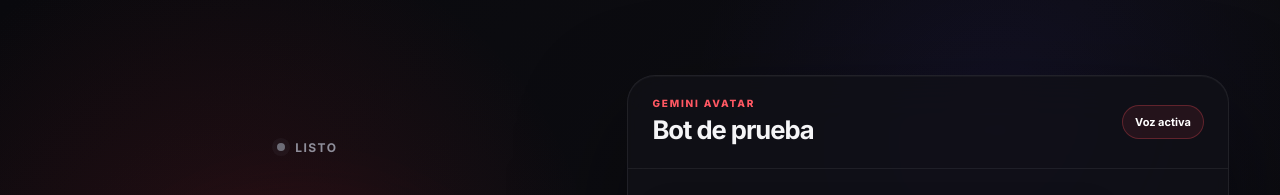
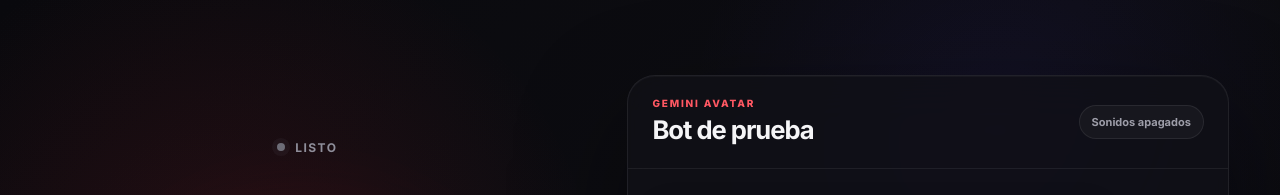
Before and after one commit to Ashrahx/Kibo, a React (Vite) app: page / in a window 1280 px wide. Shown: the top 195 px of the page. Built offline with nearby package versions, Linux system fonts and the light colour scheme.

Commit message:
Replace TTS controls with nonverbal sounds

```diff
--- a/src/components/ChatPanel.tsx
+++ b/src/components/ChatPanel.tsx
@@ -4,11 +4,11 @@ import type { AvatarEmotion, ChatMessage } from '../types';
 interface ChatPanelProps {
   messages: ChatMessage[];
   busy: boolean;
-  voiceEnabled: boolean;
+  soundEnabled: boolean;
   speechSupported: boolean;
   listening: boolean;
   onSend: (text: string) => Promise<void>;
-  onToggleVoice: () => void;
+  onToggleSound: () => void;
   onToggleListening: () => void;
   onDemoEmotion: (emotion: AvatarEmotion) => void;
 }
@@ -18,11 +18,11 @@ const demoEmotions: AvatarEmotion[] = ['happy', 'excited', 'thinking', 'confused
 export function ChatPanel({
   messages,
   busy,
-  voiceEnabled,
+  soundEnabled,
   speechSupported,
   listening,
   onSend,
-  onToggleVoice,
+  onToggleSound,
   onToggleListening,
   onDemoEmotion,
 }: ChatPanelProps) {
@@ -56,8 +56,8 @@ export function ChatPanel({
           <h1>Bot de prueba</h1>
         </div>
         <div className="header-actions">
-          <button className={`mini-button ${voiceEnabled ? 'active' : ''}`} onClick={onToggleVoice} type="button">
-            {voiceEnabled ? 'Voz activa' : 'Voz apagada'}
+          <button className={`mini-button ${soundEnabled ? 'active' : ''}`} onClick={onToggleSound} type="button">
+            {soundEnabled ? 'Sonidos activos' : 'Sonidos apagados'}
           </button>
         </div>
       </div>
@@ -82,7 +82,7 @@ export function ChatPanel({
         )}
       </div>
 
-      <div className="expression-strip" aria-label="Prueba de expresiones">
+      <div className="expression-strip" aria-label="Prueba de expresiones y sonidos">
         <span>Probar</span>
         {demoEmotions.map((emotion) => (
           <button key={emotion} type="button" onClick={() => onDemoEmotion(emotion)}>
```
